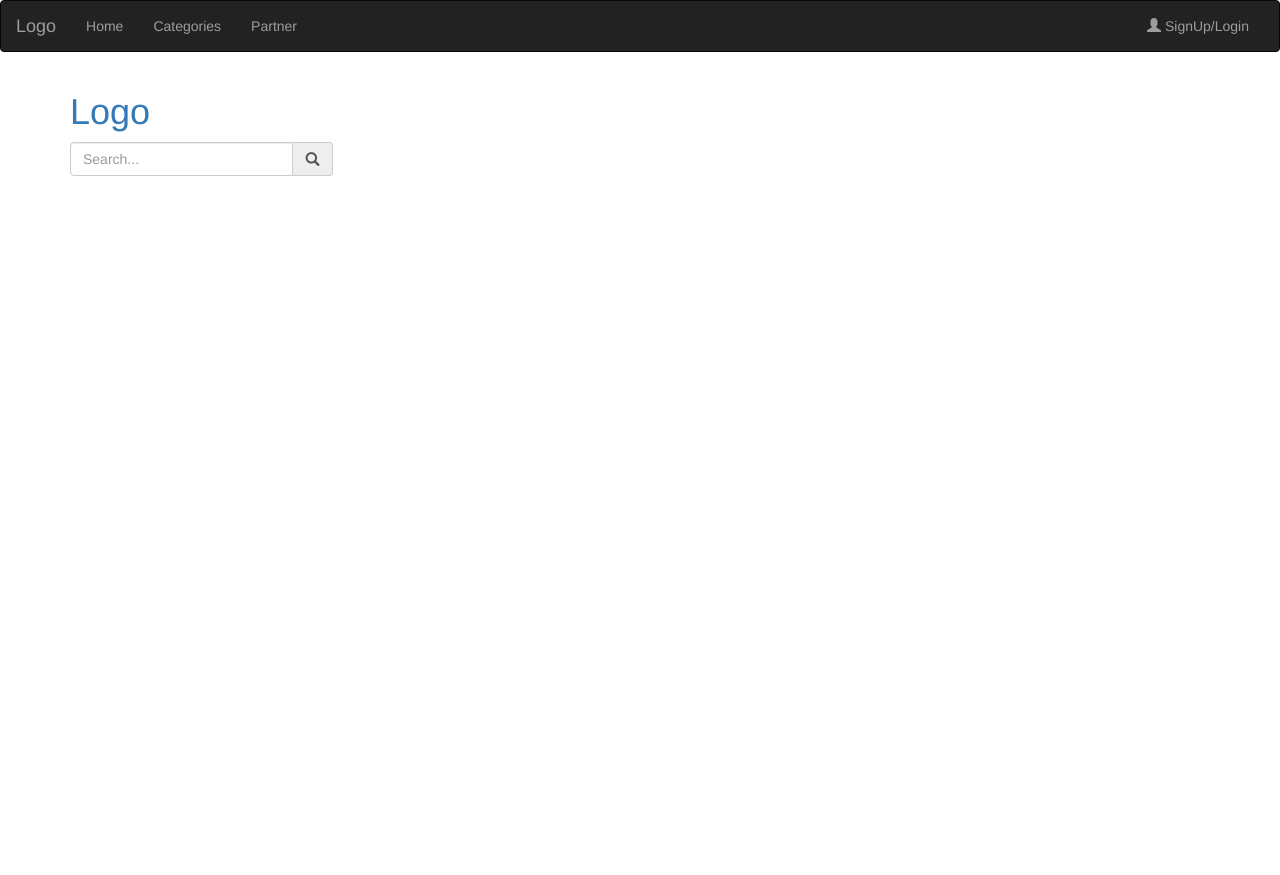
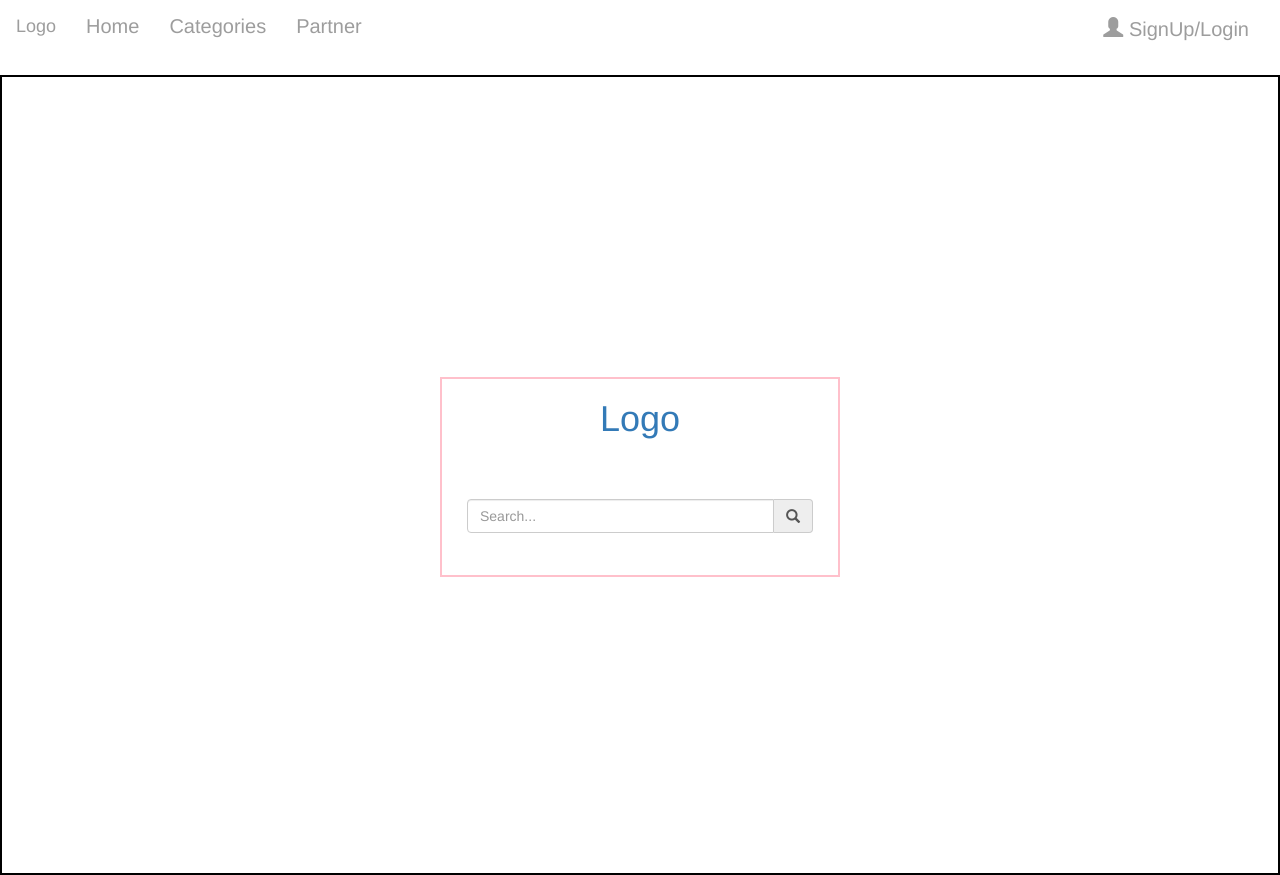
Before and after one commit to baidbhumi27/Website-1, a PHP site: page /home.php in a window 1280 px wide. Before the commit the page ends 176 px from the top, so only its background shows below. Run offline with PHP 8.4, Linux system fonts and the light colour scheme.

Commit message:
added style.css

```diff
--- a/home.php
+++ b/home.php
@@ -5,7 +5,7 @@
         <link rel="stylesheet" href="https://maxcdn.bootstrapcdn.com/bootstrap/3.4.1/css/bootstrap.min.css">
   <script src="https://ajax.googleapis.com/ajax/libs/jquery/3.5.1/jquery.min.js"></script>
   <script src="https://maxcdn.bootstrapcdn.com/bootstrap/3.4.1/js/bootstrap.min.js"></script>
-        <link type="text/css" rel="stylesheet" href="css/style.css">
+        <link type="text/css" rel="stylesheet" href="style.css">
         <title>Website</title>
     </head>
     <body>
--- /dev/null
+++ b/style.css
@@ -0,0 +1,49 @@
+.navbar-inverse{
+    background-color: #ffffff;
+    border-color: #ffffff;
+}
+
+#myNavbar ul li{
+    font-size: 20px;
+    color: #9d9d9d;
+}
+#myNavbar ul li:hover{
+    background-color: #FF00FF;
+}
+#myNavbar ul li .list:hover,active,visited{
+    color: #9d9d9d;
+}
+
+.navbar-header .navbar-brand:hover{
+    font-size: 25px;
+    color: #9d9d9d;
+}
+
+.modal-header{
+    background-color: #FF00FF;
+}
+
+#forgot{
+    float: right;
+}
+.layout{
+    border: 2px solid black;
+    height: 800px;
+}
+.container{
+    text-align: center;
+}
+.col-sm-3{
+    display: inline-block;
+    text-align: center;
+    border: 2px solid pink;
+    float: none;
+    width: 400px;
+    height: 200px;
+    margin-top: 300px;
+}
+
+
+form{
+    padding: 50px 10px 10px 10px;
+}
```
